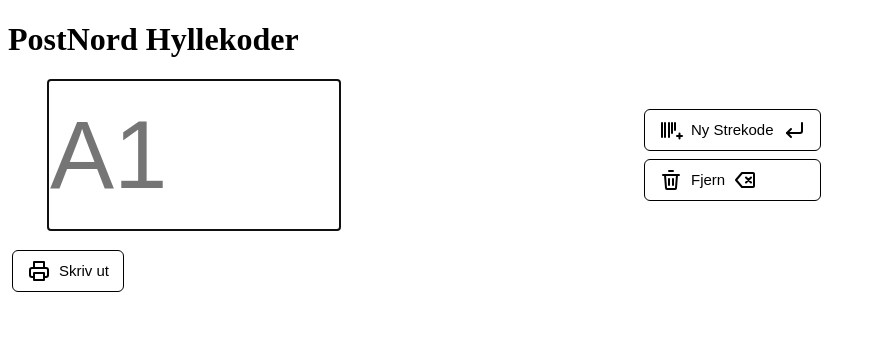
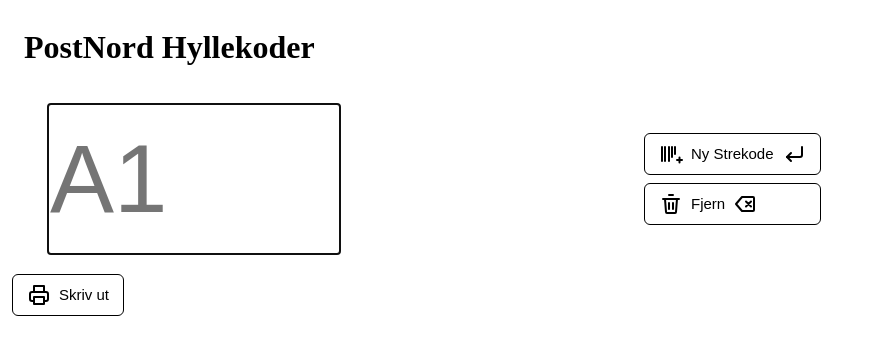
Before and after one commit to Martialcart/HylleKoder, a plain HTML site: page index.html in a window 1280 px wide. Shown: the whole page, without its empty margins (0-876 px from the left). Drawn offline with Linux system fonts and the light colour scheme.

Commit message:
fix: adjust header

```diff
--- a/barcode.css
+++ b/barcode.css
@@ -1,5 +1,12 @@
 body {
     background-color: white;
+}
+
+header {
+    display: flex;
+    align-items: center;
+    gap: 0.5em;
+    padding-left: 1em;
 }
 
 button {
```
